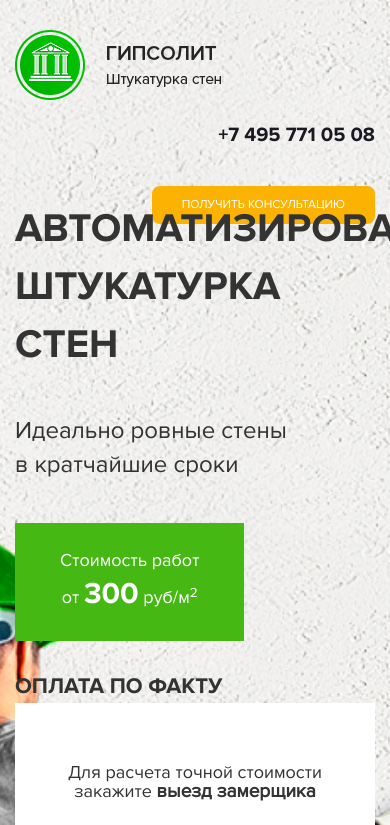
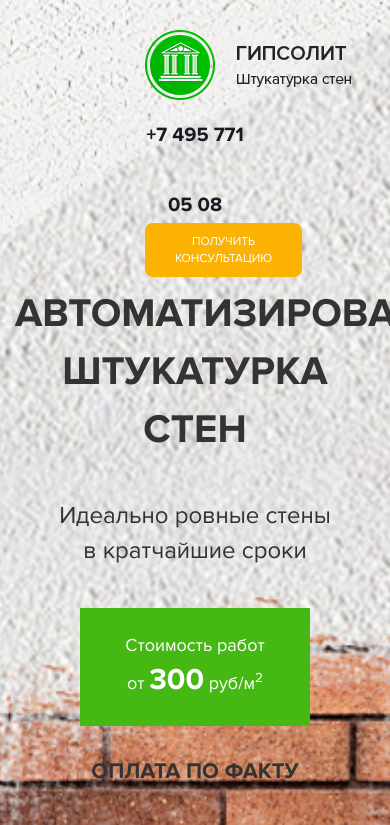
Before and after one commit to gsa21076/Lesson-Islamov, a plain HTML site: page main-project/src/index.html in a window 390 px wide. Shown: the top 825 px of the page. Drawn offline with nearby package versions, Linux system fonts and the light colour scheme.

Commit message:
Домашка5/3
Адаптив первой страницы

```diff
--- a/main-project/src/index.html
+++ b/main-project/src/index.html
@@ -21,15 +21,15 @@
    	<div class="container">
    		<div class="header"> <!--Шапка сайта -->
    			<div class="row">
-        <div class="col-md-3"><!--Логотип -->
+        <div class="col-md-3 col-sm-4 col-xs-4 col-xs-offset-4"><!--Логотип -->
           <img src="img/logo.png" alt="ГИПСОЛИТ Штукатурка стен">
         </div>
-        <div class="col-md-2 col-md-offset-4"><!--Телефон -->
+        <div class="col-lg-2 col-lg-offset-4 col-md-4 col-md-offset-2 col-sm-4 col-sm-offser-0 col-xs-4 col-xs-offset-4"><!--Телефон -->
           <div class="phone-block">
             <a class="phone-link" href="#">+7 495 771 05 08</a>
           </div>
         </div>
-        <div class="col-md-3">
+        <div class="col-md-3 col-sm-4 col-xs-4 col-xs-offset-4">
           <div class="wrap">
             <div class="wrap-block">
               <button class="button header-btn"><!--Кнопка -->
@@ -42,7 +42,7 @@
    		</div>
       <div class="main-content">
         <div class="row">
-          <div class="col-md-6">
+          <div class="col-md-6 col-sm-12">
             <div class="main-title">
               <h1>Автоматизированная  штукатурка стен</h1>
               <p class="main-subtitle">Идеально ровные стены <br>в кратчайшие сроки</p>
@@ -55,7 +55,7 @@
               </strong>
             </div>
           </div>
-           <div class="col-md-4 col-md-offset-2">
+           <div class="col-md-4 col-md-offset-2 col-sm-8 col-sm-offset-2 col-xs-8 col-xs-offset-2">
              <div class="main-form">
               <h2 class="main-form-header" >Для расчета точной стоимости <br>закажите <strong>выезд замерщика</strong> </h2>
               <form action="#">
--- a/main-project/src/less/style.less
+++ b/main-project/src/less/style.less
@@ -46,6 +46,16 @@ body{
 	 font-size: 10px;
 	.reg();
 }
+/* Отключение обводки  */
+button, input, a{
+	&:focus{
+		outline: none;
+	}
+}
+/* Отключение подчеркивания ссылки  */
+a:hover{
+	text-decoration: none;
+}
 // Кнопка
 .button{
 	font-size: 1.2rem;
@@ -55,6 +65,11 @@ body{
 	color: @light;
 	border-radius: 8px;
 	border: none;
+	transition: all 0.2s;
+	&:hover{              // при наведении
+		cursor: pointer;
+  background-color: darken(@btn-color, 7%);
+	}
 }
 
 
@@ -101,8 +116,9 @@ section{
 	padding: 3rem 0 7rem;
 	&-content{
 		margin-top: 8rem;
-		//-Заголовок
+		//-Главный заголовок
 		h1{
+		 margin-top: 0;
 			.bold;
 			line-height: 1.45;
 			text-transform: uppercase;
@@ -177,6 +193,24 @@ section{
  		font-size: 1.2rem;
  	}
 	}
+}
 
-
+@media (max-width: 991px) {
+	.main{
+		background-position:top right;
+	}
+	.phone-block{
+		text-align: center;
+	}
+	.main-content{
+		text-align: center;
+	}
+ .main-title{
+ 	padding-bottom: 4rem;
+ }
 }
+@media (max-width: 749px){
+ .header{
+ 	margin-bottom: 3rem;
+ }
+}
```
Also changed, not shown: main-project/src/css/style.css, 1 other file.
